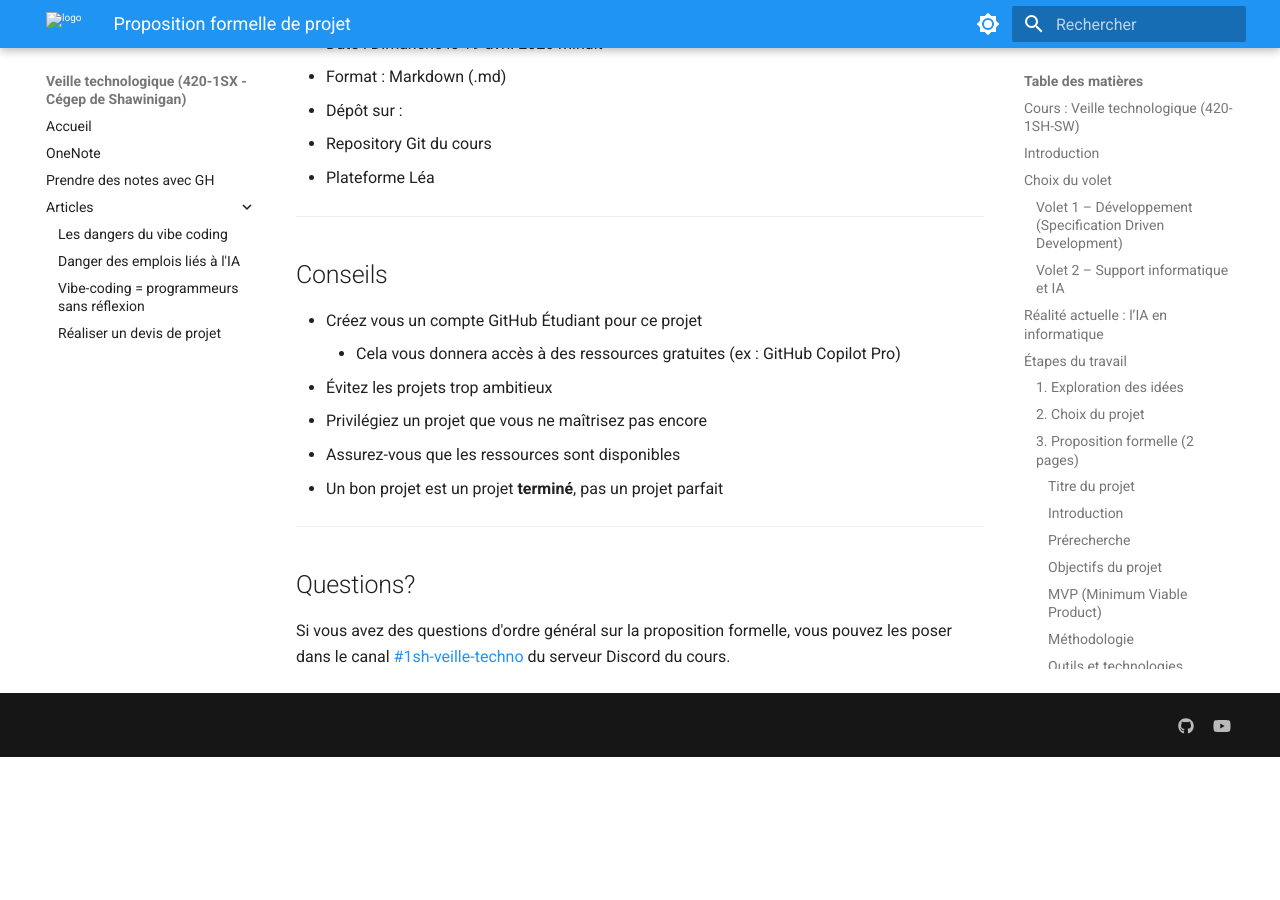
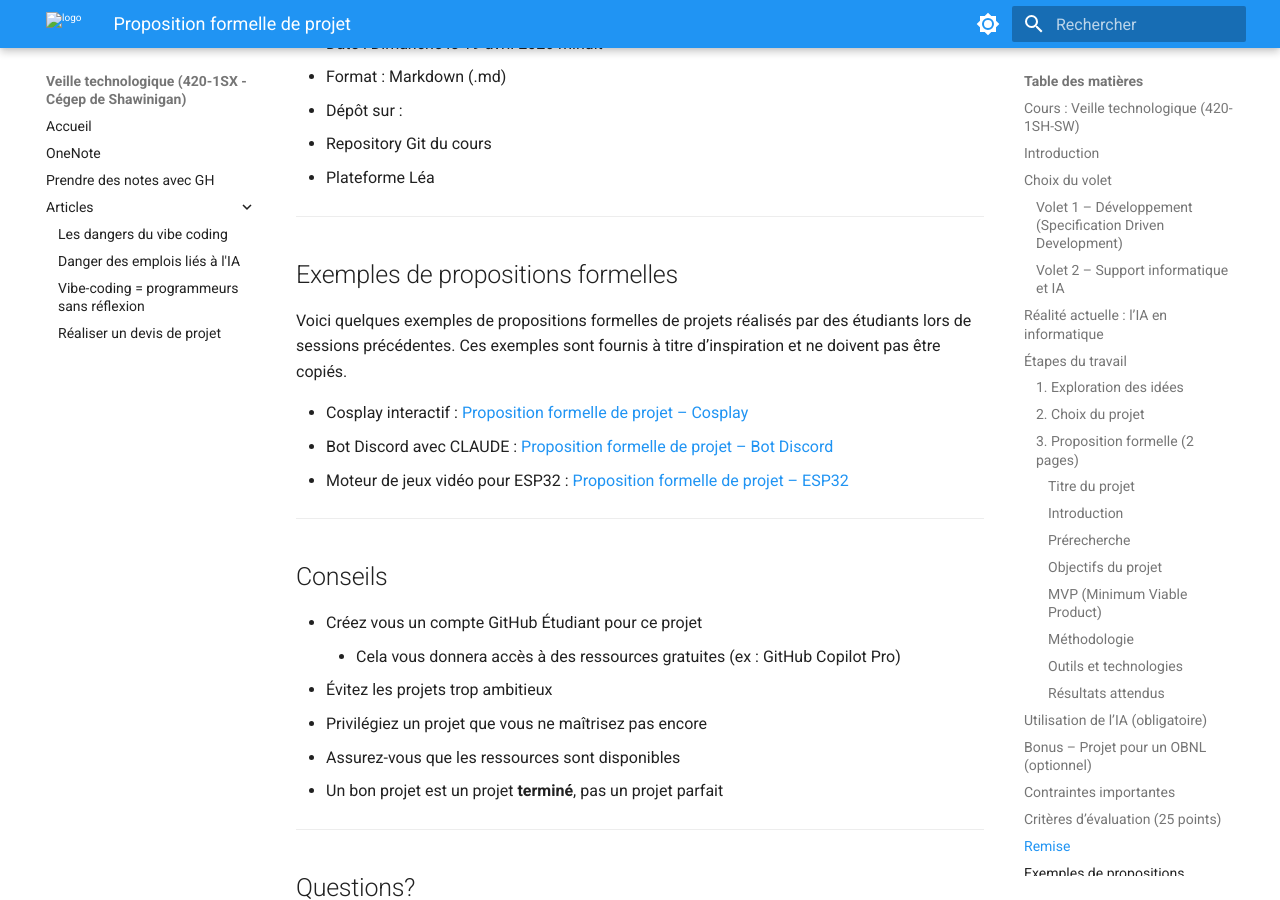
Before and after one commit to nbourre/1sh_notes_cours, an MkDocs documentation site: the page built from docs/travaux/proposition_formelle/index.md, in a window 1280 px wide and 900 px high, scrolled down 5343 px. Built offline with MkDocs 1.6.1 and Material for MkDocs 9.7.7, drawn with Linux system fonts in a browser that asks for light colours; before the commit the page ends 6100 px from its top, so only the background shows below that.

Commit message:
Ajout d'exemples

```diff
--- a/docs/travaux/proposition_formelle/index.md
+++ b/docs/travaux/proposition_formelle/index.md
@@ -224,6 +224,15 @@ Des **points bonis** pourront être accordés.
 
 ---
 
+## Exemples de propositions formelles
+Voici quelques exemples de propositions formelles de projets réalisés par des étudiants lors de sessions précédentes. Ces exemples sont fournis à titre d’inspiration et ne doivent pas être copiés.
+
+- Cosplay interactif : [Proposition formelle de projet – Cosplay](./pf_exemples/proposition_exemple_cosplay.md)
+- Bot Discord avec CLAUDE : [Proposition formelle de projet – Bot Discord](./pf_exemples/proposition_exemple_discord_gpt.md)
+- Moteur de jeux vidéo pour ESP32 : [Proposition formelle de projet – ESP32](./pf_exemples/proposition_exemple_esp32_jv.md)
+
+---
+
 ## Conseils
 
 * Créez vous un compte GitHub Étudiant pour ce projet
```
Also changed, not shown: docs/travaux/proposition_formelle/pf_exemples/proposition_exemple_cosplay.md (renamed from docs/pf_exemples/proposition_exemple_cosplay.md), docs/travaux/proposition_formelle/pf_exemples/proposition_exemple_discord_gpt.md (renamed from docs/pf_exemples/proposition_exemple_discord_gpt.md), docs/travaux/proposition_formelle/pf_exemples/proposition_exemple_esp32_jv.md (renamed from docs/pf_exemples/proposition_exemple_esp32_jv.md).
